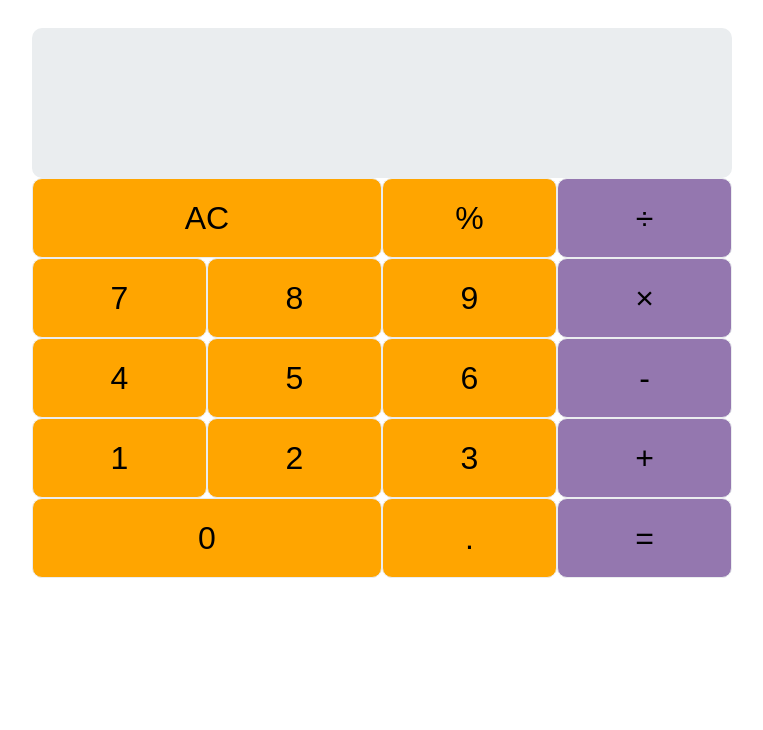
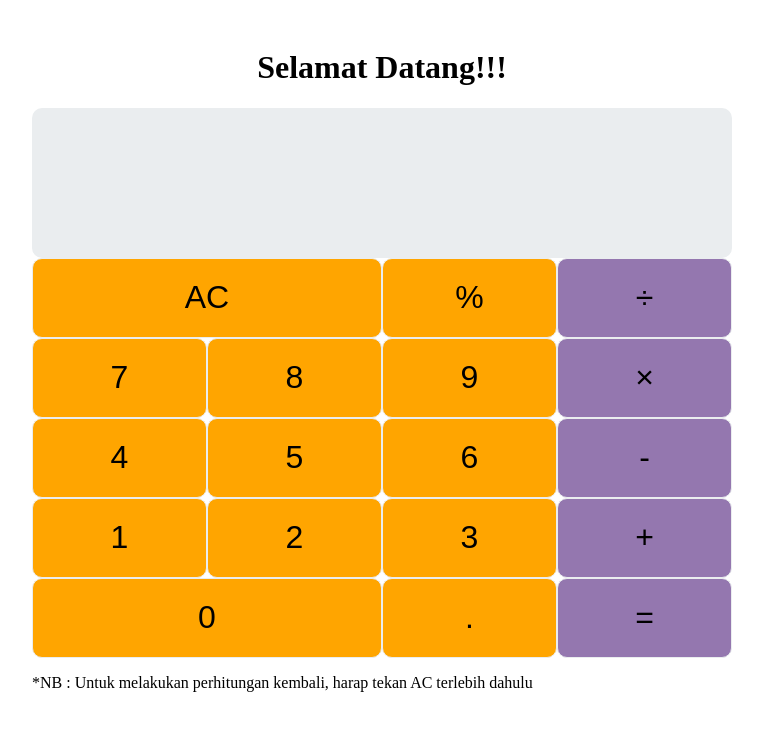
Before and after one commit to Mei2910/Project_Kalkulator, a plain HTML site: page index.html in a window 1280 px wide. Shown: the whole page, without its empty margins (258-1021 px from the left). Drawn offline with Linux system fonts and the light colour scheme.

Commit message:
Update index.html

```diff
--- a/index.html
+++ b/index.html
@@ -7,6 +7,7 @@
     </head>
     <body>
         <div class="kalkulator">
+            <h1>Selamat Datang!!!</h1>
             <input type ="text" class = "kalkulator-layar" />
             <div class="kalkulator-keyboard">
                 <div class="row">
@@ -37,6 +38,9 @@
                     <button class="desimal" value =".">.</button>
                     <button class="equal-sign" value ="=">=</button>
                 </div>
+                <div class ="row">
+                    <p>*NB : Untuk melakukan perhitungan kembali, harap tekan AC terlebih dahulu </p>
+                </div>
             </div>
         </div>
         <script type= "text/javascript" src="script.js"></script>
```
